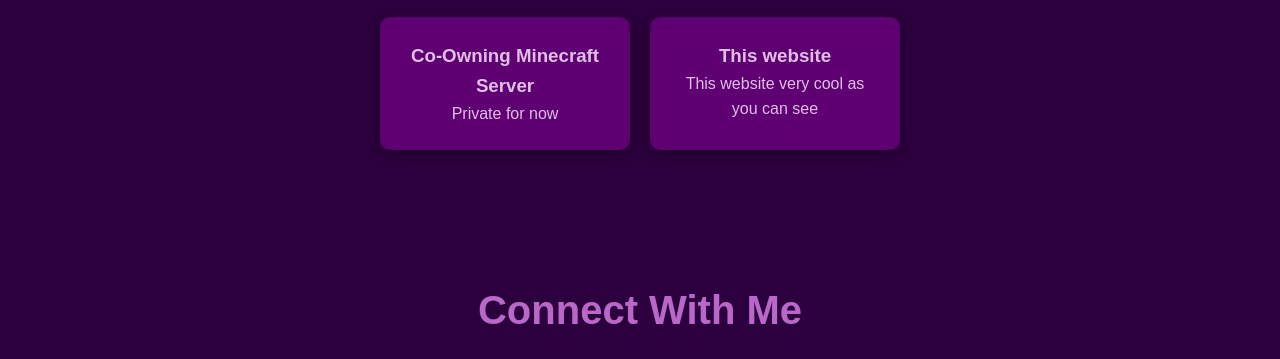
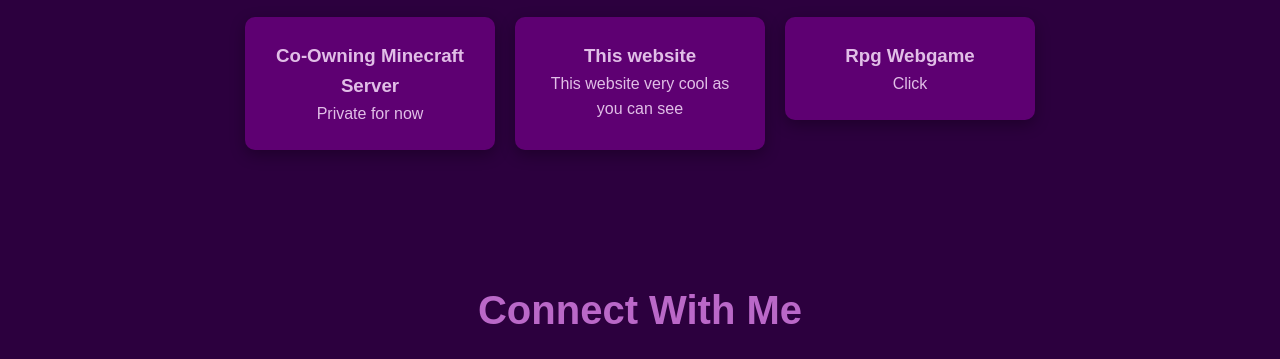
Before and after one commit to dianasimply/Website, a plain HTML site: page index.html in a window 1280 px wide. Shown: the part 694-1053 px from the top of the page. Drawn offline with Linux system fonts and the light colour scheme.

Commit message:
added rpg game to projects cause Vibeys

```diff
--- a/index.html
+++ b/index.html
@@ -41,6 +41,13 @@
                 <h3>This website</h3>
                 <p>This website very cool as you can see</p>
             </div>
+            <a href="https://github.com/dianasimply/Rpg_Webgame" target="_blank">
+                <div class="project-card">
+                  <h3>Rpg Webgame</h3>
+                  <p>Click</p>
+                </div>
+              </a>
+
         </div>
     </section>
 
--- a/styles.css
+++ b/styles.css
@@ -2,6 +2,7 @@
     margin: 0;
     padding: 0;
     box-sizing: border-box;
+    text-decoration: none !important;
 }
 
 body {
@@ -79,6 +80,8 @@ h2 {
 
 .project-card {
     background-color: #5e0072;
+    color: #e1bee7;
+    text-decoration: none !important;
     border-radius: 10px;
     padding: 1.5rem;
     width: 250px;
@@ -86,9 +89,13 @@ h2 {
     transition: transform 0.3s ease;
 }
 
-.project-card:hover {
+
+
+
+
+.project-card:hover, .project-card a:hover {
     transform: scale(1.05);
-}
+  }
 
 .social-links {
     display: flex;
```
